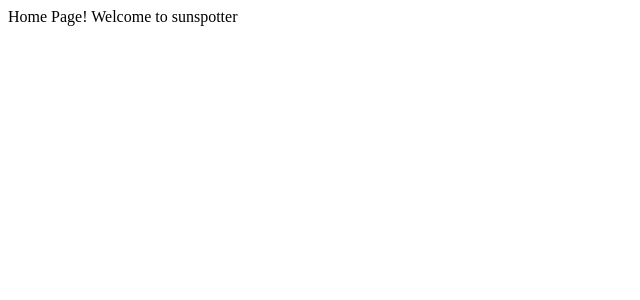
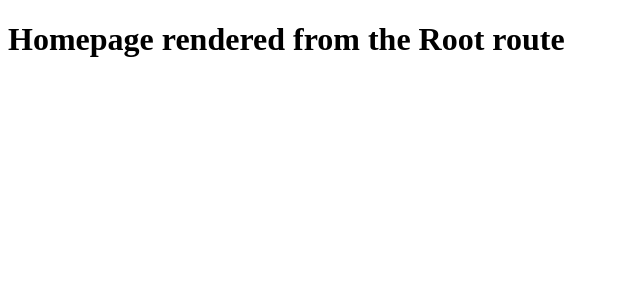
Before and after one commit to cvsluis/sun-spotter, a React (Create React App) app in the folder frontend/: page / in a window 1280 px wide. Shown: the top 300 px of the page, without its empty margins (0-640 px from the left). Built offline with nearby package versions, Linux system fonts and the light colour scheme.

Commit message:
create empty homepage Root component

```diff
--- a/frontend/src/index.js
+++ b/frontend/src/index.js
@@ -4,12 +4,13 @@ import './index.css';
 import App from './App';
 import reportWebVitals from './reportWebVitals';
 import { createBrowserRouter, RouterProvider } from 'react-router-dom';
+import Root from './routes/root'
 
 //setup browser router, root to home page
 const router = createBrowserRouter([
   {
     path: '/',
-    element: <div>Home Page! Welcome to sunspotter</div>
+    element: <Root />
   },
 ]);
 
--- /dev/null
+++ b/frontend/src/routes/root.jsx
@@ -0,0 +1,8 @@
+export default function Root() {
+  return <div>
+    <h1>
+      Homepage rendered from the Root route
+    </h1>
+  </div>
+
+}
```
